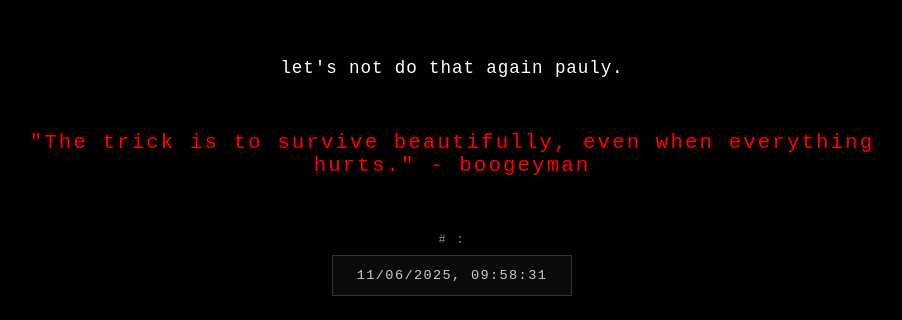
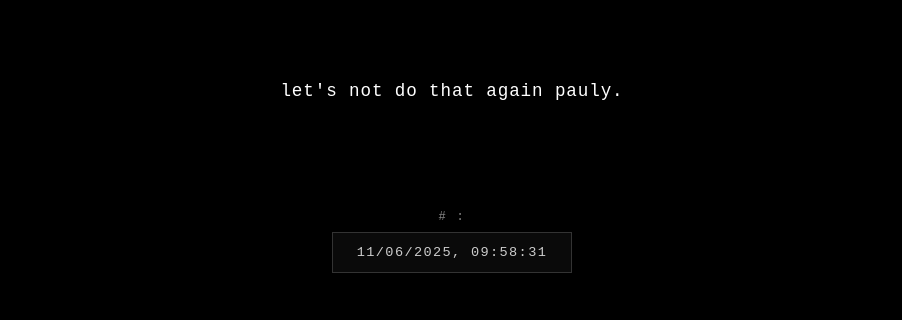
Before and after one commit to lolxd8281989282/lol, a plain HTML site: page index.html in a window 1280 px wide. Shown: the part 172-492 px from the top of the page, without its empty margins (188-1090 px from the left). Drawn offline with Linux system fonts and the light colour scheme.

Commit message:
Update index.html

```diff
--- a/index.html
+++ b/index.html
@@ -138,8 +138,7 @@
     <div class="content">
       <p class="message">let's not do that again pauly.</p>
 
-      <div class="hacked-by">"The trick is to survive beautifully,
-        even when everything hurts." - boogeyman</div>
+      <div class="hacked-by"></div>
 
       <div class="timestamp-container">
         <div class="timestamp-label"># :</div>
```
